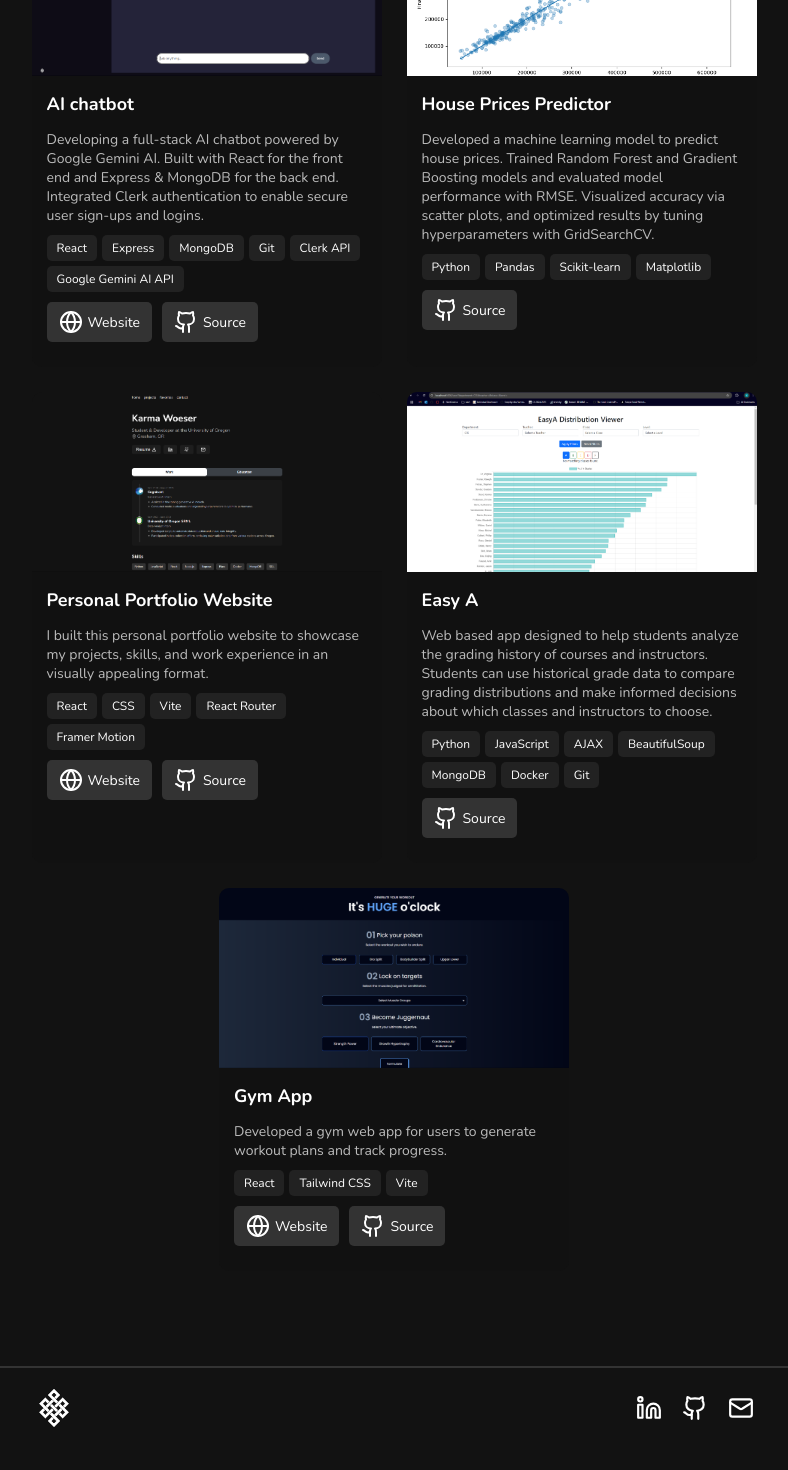
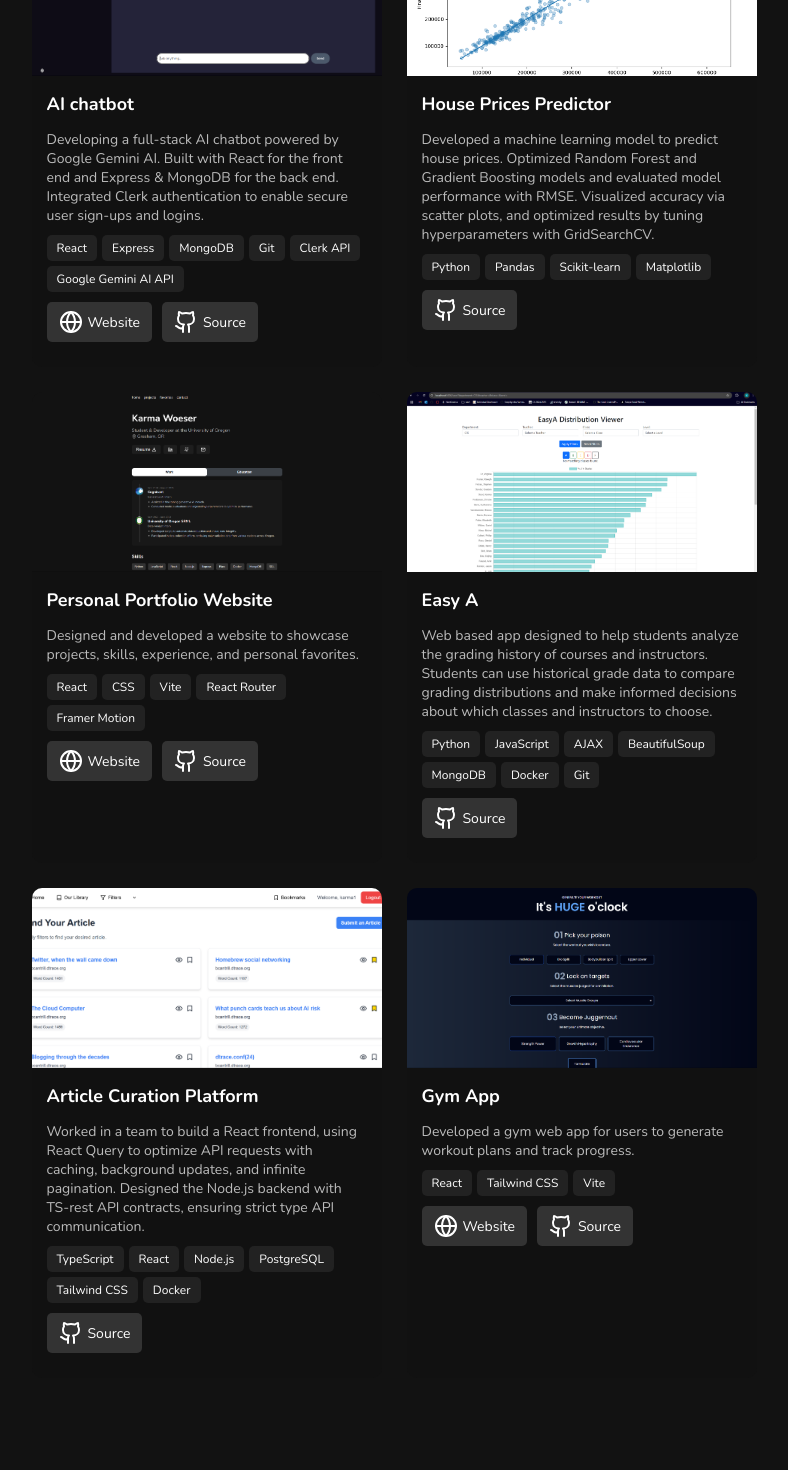
Before and after one commit to kwoeser/PersonalWebsite, a React (Vite) app: page /Projects in a window 1280 px wide. Shown: the part 320-1790 px from the top of the page, without its empty margins (246-1034 px from the left). Built offline with nearby package versions, Linux system fonts and the light colour scheme.

Commit message:
resume change

```diff
--- a/src/components/Projects.jsx
+++ b/src/components/Projects.jsx
@@ -18,7 +18,7 @@
     {
         title: "House Prices Predictor",
         description:
-        "Developed a machine learning model to predict house prices. Trained Random Forest and Gradient Boosting models and evaluated model performance with RMSE. Visualized accuracy via scatter plots, and optimized results by tuning hyperparameters with GridSearchCV.",
+        "Developed a machine learning model to predict house prices. Optimized Random Forest and Gradient Boosting models and evaluated model performance with RMSE. Visualized accuracy via scatter plots, and optimized results by tuning hyperparameters with GridSearchCV.",
         image: "assets/HOUSE-PRICE.png",
         tags: ["Python", "Pandas", "Scikit-learn", "Matplotlib"],
         sourceCode: "https://github.com/kwoeser/regression-house-prices",
--- a/src/pages/ProjectsPage.jsx
+++ b/src/pages/ProjectsPage.jsx
@@ -19,7 +19,7 @@
     {
         title: "House Prices Predictor",
         description:
-        "Developed a machine learning model to predict house prices. Trained Random Forest and Gradient Boosting models and evaluated model performance with RMSE. Visualized accuracy via scatter plots, and optimized results by tuning hyperparameters with GridSearchCV.",
+        "Developed a machine learning model to predict house prices. Optimized Random Forest and Gradient Boosting models and evaluated model performance with RMSE. Visualized accuracy via scatter plots, and optimized results by tuning hyperparameters with GridSearchCV.",
         image: "assets/HOUSE-PRICE.png",
         tags: ["Python", "Pandas", "Scikit-learn", "Matplotlib"],
         sourceCode: "https://github.com/kwoeser/regression-house-prices",
@@ -28,13 +28,13 @@
 
     {
       title: "Personal Portfolio Website",
-      description:
-      "I built this personal portfolio website to showcase my projects, skills, and work experience in an visually appealing format. ",
+      description: "Designed and developed a website to showcase projects, skills, experience, and personal favorites.",
       image: "assets/portf.png",
       tags: ["React", "CSS", "Vite", "React Router", "Framer Motion"],
       liveDemo: "https://kwoeser.netlify.app/",
-      sourceCode: "https://github.com/kwoeser/PersonalWebsite",
+      sourceCode: "https://github.com/kwoeser/PersonalWebsite"
     },
+
 
     {
       title: "Easy A",
@@ -44,6 +44,15 @@
       tags: ["Python", "JavaScript", "AJAX", "BeautifulSoup", "MongoDB", "Docker", "Git"],
       sourceCode: "https://github.com/kwoeser",
     },
+    {
+      title: "Article Curation Platform",
+      description:
+      "Worked in a team to build a React frontend, using React Query to optimize API requests with caching, background updates, and infinite pagination. Designed the Node.js backend with TS-rest API contracts, ensuring strict type API communication.",
+      image: "assets/ARTICLE.png",
+      tags: ["TypeScript", "React", "Node.js", "PostgreSQL", "Tailwind CSS", "Docker"],
+      sourceCode: "https://github.com/kwoeser",
+    },
+
 
     {
       title: "Gym App",
@@ -54,6 +63,7 @@
       liveDemo: "https://karmawoeser.netlify.app",
       sourceCode: "https://github.com/kwoeser",
     },
+
 
 
     // Change gym app and add pacman ai
```
Also changed, not shown: public/assets/ARTICLE.png (added), 1 other file (tests, documents, lock files or other folders).
